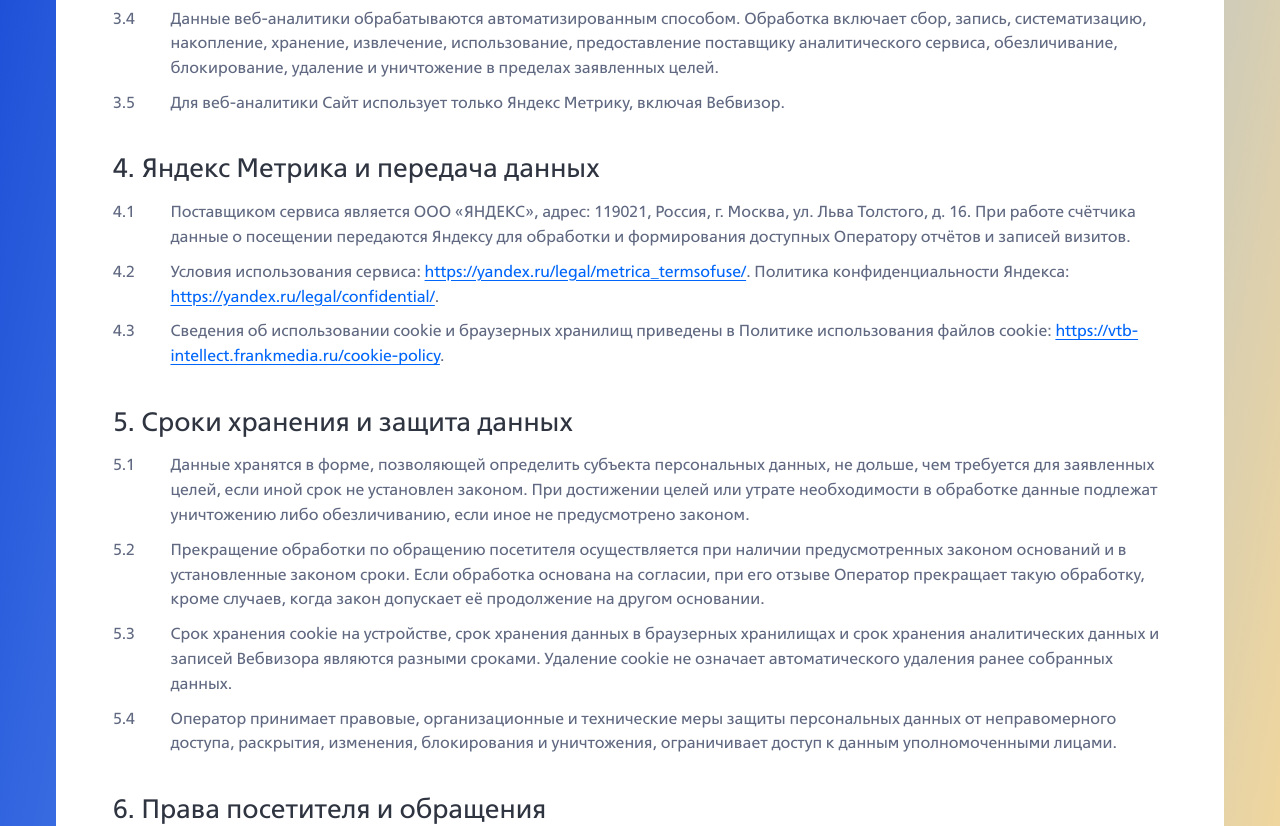
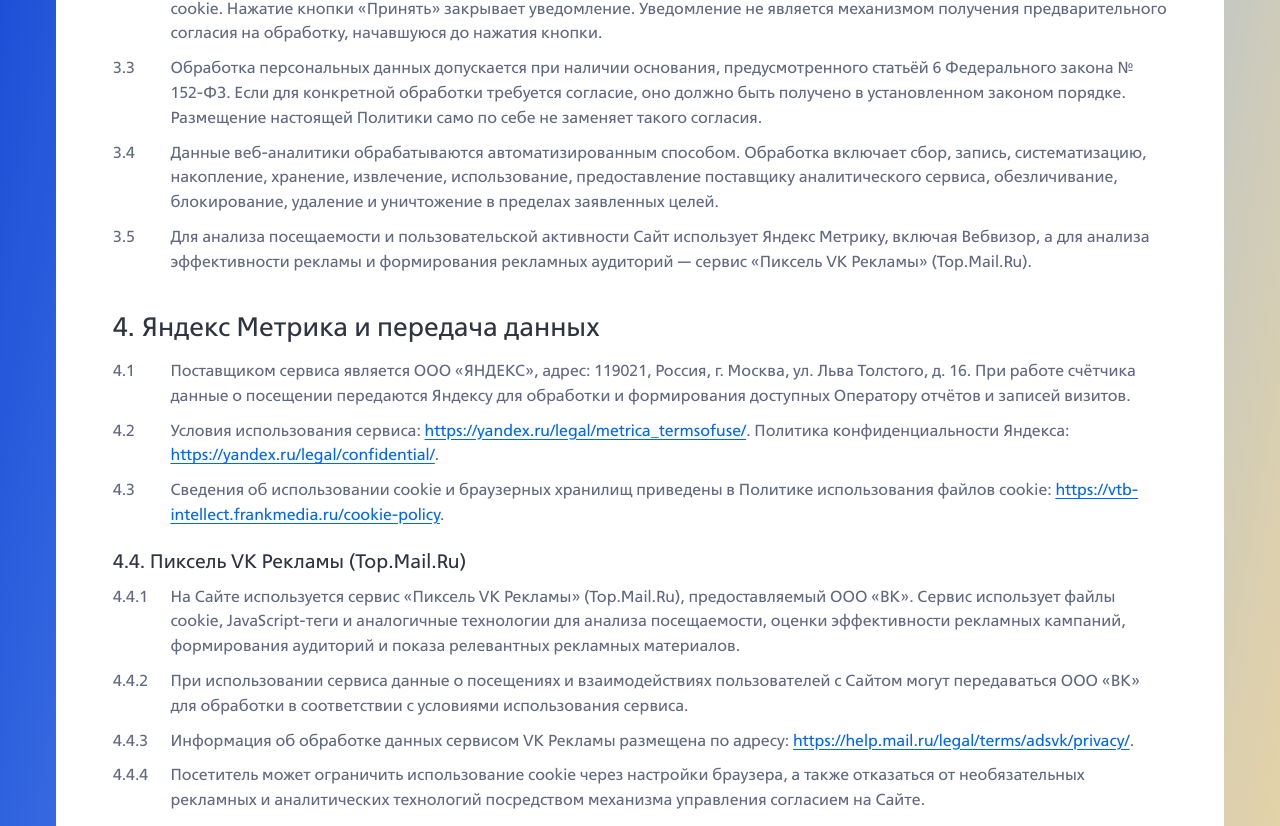
Before and after one commit to murzilka3000/vtb-intellect-landing-v2, a Next.js app: page /privacy-policy in a window 1280 px wide. Shown: the part 1269-2095 px from the top of the page. Built offline with nearby package versions, Linux system fonts and the light colour scheme.

Commit message:
Пиксель VK Рекламы (Top.Mail.Ru); обновлены политики конфиденциальности и cookie
Co-Authored-By: Claude Sonnet 5.5 <noreply@anthropic.com>

```diff
--- a/src/app/layout.tsx
+++ b/src/app/layout.tsx
@@ -18,6 +18,20 @@ const description =
   "«Интеллект» от ВТБ Мои Инвестиции: четыре стратегии инвестиций. Разные подходы к рынку";
 
 const METRIKA_ID = 113670974;
+
+const VK_ID = "3807144";
+
+const vkPixelInit = `
+var _tmr = window._tmr || (window._tmr = []);
+_tmr.push({id: "${VK_ID}", type: "pageView", start: (new Date()).getTime()});
+(function (d, w, id) {
+  if (d.getElementById(id)) return;
+  var ts = d.createElement("script"); ts.type = "text/javascript"; ts.async = true; ts.id = id;
+  ts.src = "https://top-fwz1.mail.ru/js/code.js";
+  var f = function () {var s = d.getElementsByTagName("script")[0]; s.parentNode.insertBefore(ts, s);};
+  if (w.opera == "[object Opera]") { d.addEventListener("DOMContentLoaded", f, false); } else { f(); }
+})(document, window, "tmr-code");
+`;
 
 const metrikaInit = `
 (function(m,e,t,r,i,k,a){
@@ -46,6 +60,18 @@ export default function RootLayout({ children }: LayoutProps<"/">) {
         <Script id="yandex-metrika" strategy="afterInteractive">
           {metrikaInit}
         </Script>
+        <Script id="vk-pixel" strategy="afterInteractive">
+          {vkPixelInit}
+        </Script>
+        <noscript>
+          <div>
+            <img
+              src={`https://top-fwz1.mail.ru/counter?id=${VK_ID};js=na`}
+              style={{ position: "absolute", left: "-9999px" }}
+              alt="Top.Mail.Ru"
+            />
+          </div>
+        </noscript>
         <noscript>
           <div>
             <img
--- a/src/components/Legal/Legal.module.scss
+++ b/src/components/Legal/Legal.module.scss
@@ -112,6 +112,20 @@
   }
 }
 
+.subheading {
+  margin-top: dvw(24);
+  margin-bottom: 10px;
+  color: $color-text;
+  font-size: fluid(18, 22);
+  font-weight: 400;
+  line-height: 1.3;
+
+  @include mobile {
+    margin-top: 20px;
+    font-size: 18px;
+  }
+}
+
 .item {
   display: flex;
   gap: 16px;
--- a/src/components/Legal/Legal.tsx
+++ b/src/components/Legal/Legal.tsx
@@ -32,12 +32,18 @@ export default function Legal({ document }: { document: LegalDocument }) {
               <h2 className={styles.heading}>
                 {section.num}. {section.title}
               </h2>
-              {section.items.map((item) => (
-                <p key={item.num} className={styles.item}>
-                  <span className={styles.num}>{item.num}</span>
-                  <span>{renderText(item.text)}</span>
-                </p>
-              ))}
+              {section.items.map((item) =>
+                item.subheading ? (
+                  <h3 key={item.num} className={styles.subheading}>
+                    {item.num}. {item.text}
+                  </h3>
+                ) : (
+                  <p key={item.num} className={styles.item}>
+                    <span className={styles.num}>{item.num}</span>
+                    <span>{renderText(item.text)}</span>
+                  </p>
+                ),
+              )}
             </section>
           ))}
         </article>
--- a/src/data/legal.ts
+++ b/src/data/legal.ts
@@ -1,4 +1,4 @@
-export type LegalItem = { num: string; text: string };
+export type LegalItem = { num: string; text: string; subheading?: boolean };
 export type LegalSection = { num: string; title: string; items: LegalItem[] };
 export type LegalDocument = { title: string; sections: LegalSection[] };
 
@@ -11,7 +11,7 @@ export const PRIVACY_POLICY: LegalDocument = {
       "items": [
         {
           "num": "1.1",
-          "text": "Настоящая Политика конфиденциальности определяет порядок обработки данных посетителей сайта https://vtb-intellect.frankmedia.ru/ (далее — Сайт), цели такой обработки и меры по защите персональных данных при использовании сервиса «Яндекс Метрика», включая Вебвизор."
+          "text": "Настоящая Политика конфиденциальности определяет порядок обработки данных посетителей сайта https://vtb-intellect.frankmedia.ru/ (далее — Сайт), цели такой обработки и меры по защите персональных данных при использовании сервисов «Яндекс Метрика», включая Вебвизор, а также «Пиксель VK Рекламы» (Top.Mail.Ru)."
         },
         {
           "num": "1.2",
@@ -46,6 +46,10 @@ export const PRIVACY_POLICY: LegalDocument = {
         {
           "num": "2.4",
           "text": "Оператор не запрашивает через Сайт имя, телефон, электронную почту, платёжные данные или документы посетителя. Эти сведения не включаются Оператором в параметры, передаваемые в Метрику."
+        },
+        {
+          "num": "2.5",
+          "text": "Для анализа эффективности рекламных кампаний, оценки посещаемости Сайта, формирования рекламных аудиторий и показа релевантной рекламы Оператор использует сервис «Пиксель VK Рекламы» (Top.Mail.Ru). При работе сервиса могут обрабатываться IP-адрес, идентификаторы cookie, сведения об устройстве и браузере, дата и время посещения, адреса просмотренных страниц, источники переходов и сведения о взаимодействии с Сайтом. Указанные данные могут передаваться поставщику сервиса для обработки в соответствии с условиями его использования."
         }
       ]
     },
@@ -71,7 +75,7 @@ export const PRIVACY_POLICY: LegalDocument = {
         },
         {
           "num": "3.5",
-          "text": "Для веб-аналитики Сайт использует только Яндекс Метрику, включая Вебвизор."
+          "text": "Для анализа посещаемости и пользовательской активности Сайт использует Яндекс Метрику, включая Вебвизор, а для анализа эффективности рекламы и формирования рекламных аудиторий — сервис «Пиксель VK Рекламы» (Top.Mail.Ru)."
         }
       ]
     },
@@ -90,6 +94,27 @@ export const PRIVACY_POLICY: LegalDocument = {
         {
           "num": "4.3",
           "text": "Сведения об использовании cookie и браузерных хранилищ приведены в Политике использования файлов cookie: https://vtb-intellect.frankmedia.ru/cookie-policy."
+        },
+        {
+          "num": "4.4",
+          "text": "Пиксель VK Рекламы (Top.Mail.Ru)",
+          "subheading": true
+        },
+        {
+          "num": "4.4.1",
+          "text": "На Сайте используется сервис «Пиксель VK Рекламы» (Top.Mail.Ru), предоставляемый ООО «ВК». Сервис использует файлы cookie, JavaScript-теги и аналогичные технологии для анализа посещаемости, оценки эффективности рекламных кампаний, формирования аудиторий и показа релевантных рекламных материалов."
+        },
+        {
+          "num": "4.4.2",
+          "text": "При использовании сервиса данные о посещениях и взаимодействиях пользователей с Сайтом могут передаваться ООО «ВК» для обработки в соответствии с условиями использования сервиса."
+        },
+        {
+          "num": "4.4.3",
+          "text": "Информация об обработке данных сервисом VK Рекламы размещена по адресу: https://help.mail.ru/legal/terms/adsvk/privacy/."
+        },
+        {
+          "num": "4.4.4",
+          "text": "Посетитель может ограничить использование cookie через настройки браузера, а также отказаться от необязательных рекламных и аналитических технологий посредством механизма управления согласием на Сайте."
         }
       ]
     },
@@ -155,7 +180,7 @@ export const COOKIE_POLICY: LegalDocument = {
       "items": [
         {
           "num": "1.1",
-          "text": "Настоящая Политика описывает использование файлов куки (далее - cookie) и аналогичных технологий на сайте https://vtb-intellect.frankmedia.ru/ (далее — Сайт) для работы сервиса «Яндекс Метрика», включая Вебвизор."
+          "text": "Настоящая Политика описывает использование файлов cookie и аналогичных технологий на сайте https://vtb-intellect.frankmedia.ru/ (далее — Сайт) для работы сервисов «Яндекс Метрика», включая Вебвизор, и «Пиксель VK Рекламы» (Top.Mail.Ru)."
         },
         {
           "num": "1.2",
@@ -187,7 +212,7 @@ export const COOKIE_POLICY: LegalDocument = {
       "items": [
         {
           "num": "3.1",
-          "text": "На Сайте используется сервис Яндекс Метрика, предоставляемый ООО «ЯНДЕКС», адрес: 119021, Россия, г. Москва, ул. Льва Толстого, д. 16. Иные сервисы веб-аналитики и рекламные пиксели на Сайте не используются."
+          "text": "На Сайте используются сервисы «Яндекс Метрика», включая Вебвизор, и «Пиксель VK Рекламы» (Top.Mail.Ru). Сервисы применяются для анализа посещаемости и пользовательской активности, улучшения работы Сайта, оценки эффективности рекламных кампаний и показа релевантной рекламы."
         },
         {
           "num": "3.2",
@@ -204,6 +229,22 @@ export const COOKIE_POLICY: LegalDocument = {
         {
           "num": "3.5",
           "text": "Актуальный перечень cookie и записей браузерных хранилищ, их назначение и сроки действия опубликованы в документации сервиса: https://yandex.ru/support/metrica/ru/general/cookie-usage."
+        },
+        {
+          "num": "3.6",
+          "text": "На Сайте используется сервис «Пиксель VK Рекламы» (Top.Mail.Ru), предоставляемый ООО «ВК». Сервис применяет файлы cookie, пиксели, JavaScript-теги и аналогичные технологии для анализа пользовательской активности и эффективности рекламных кампаний."
+        },
+        {
+          "num": "3.7",
+          "text": "С помощью сервиса могут собираться технические сведения о посещениях, включая IP-адрес, идентификаторы cookie, характеристики устройства и браузера, просмотренные страницы, источники переходов, время посещения и сведения о взаимодействиях с Сайтом."
+        },
+        {
+          "num": "3.8",
+          "text": "Полученные сведения могут использоваться для формирования рекламных аудиторий, ретаргетинга, анализа конверсий и показа релевантных рекламных материалов в рекламной экосистеме VK."
+        },
+        {
+          "num": "3.9",
+          "text": "Обработка данных в рамках сервиса осуществляется в соответствии с условиями VK Рекламы: https://help.mail.ru/legal/terms/adsvk/privacy/. Пользователь может ограничить использование cookie в настройках браузера и управлять согласием на использование необязательных технологий на Сайте."
         }
       ]
     },
```
